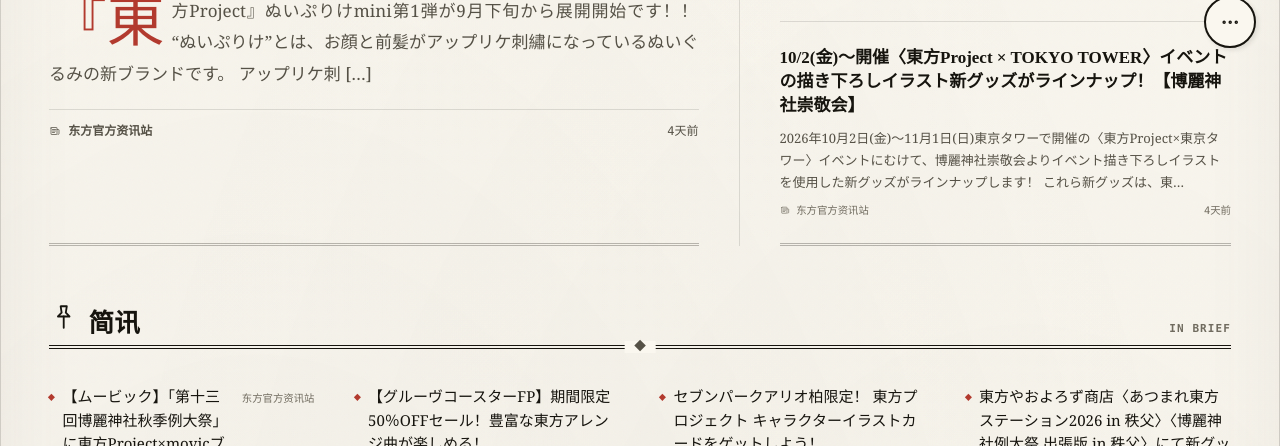
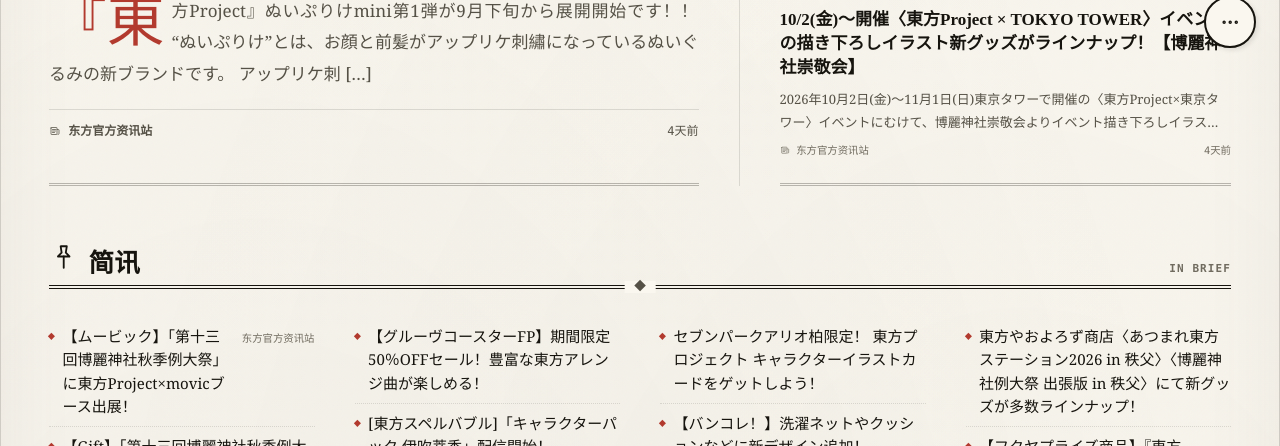
Before and after one commit to WuDuHuange/Gensokyo_Daily, a website: page index.html in a window 1280 px wide. Shown: the part 728-1174 px from the top of the page. Drawn offline with Linux system fonts and the light colour scheme; a web font is replaced by a local one.

Commit message:
收窄右栏要闻：栏底可见空隙 59px → 3px
Master 批「可以收窄」。头版左右两栏等高对齐后，左栏（一条稿）比右栏
（两条稿）矮，栏底留了一段肉眼可见的空隙。

先量清楚再动手（1440px）：
  rail 398 / lead 自然 339 → 栏底余量 99px，其中 40px 是卡片下内边距
  → 肉眼可见的空隙 59px
  feature#1 149 = 标题2行 + 摘要3行 + 元信息 + 间距
  feature#2 225 = 分隔49 + 标题3行 + 摘要3行 + 元信息 + 收尾27

改两处：
1) 右栏摘要按「行数」收窄，不按字数 —— 加 -webkit-line-clamp: 2。
   按字数截断（JS 的 truncate 110）在不同字符宽度下行数会漂移，
   右栏高度随之抖动；line-clamp 直接锁 2 行，高度稳定。
2) 条间分隔从 1.5rem/1.5rem 收到 1rem/1rem —— 右栏是次要位置，
   留白不该和头条平级。

实测结果：rail 342 / lead 自然 339 → 栏底余量 43px
（减掉 40px 卡片下内边距 = 肉眼可见空隙 3px），双线仍对齐 Δ=0。
页面总高 3738 → 3580px（−158）。

JS 的 truncate(110) 保留不动：DOM 里多留些正文对读屏与 SEO 有利，
视觉截断交给 CSS，两个机制不冲突。

回归：T0（reveal 48/48、控制台异常 0）· 结构 · 配色 · 图标 · 结构②+字体
· 工具坞窄屏 —— 六套全过。

```diff
--- a/css/input.css
+++ b/css/input.css
@@ -525,9 +525,12 @@
        看着像漏排。
 
        ⚠️ 代价：左栏只有一条稿、右栏两条，行高由右栏决定，
-       所以左栏底部会留一段余量。实测 2026-09-29：
+       所以较短那一栏底部会留一段余量。实测 2026-09-29：
          卡 398 / 正文块 299 / 余量 99（其中 40 是卡片自己的下内边距）
-       这段余量落在署名行与收尾双线之间 —— 报纸栏底留白，属可接受。
+         → 肉眼可见的空隙 59px，落在署名行与收尾双线之间。
+       2026-09-30 把右栏摘要 clamp 到 2 行、条间距收到 1rem 之后：
+         卡 342 / 正文块 299 / 余量 43 → 肉眼可见的空隙 3px，基本消掉。
+       这两栏的高度会随数据变，撑满机制保证双线始终对齐，余量大小则随内容浮动。
 
        ⚠️ 别想用 margin-top:auto 把署名行推到底。
        署名行 .lead-story__meta 是 .lead-story__body 的子元素，
@@ -545,9 +548,25 @@
 
   /* 右栏内部：要闻之间用细线分隔，最后一条用与头条同款的双线收尾，
      让两栏看起来是「各自闭合的一块」，而不是右边那条线跑到底没个交代。 */
+  /* 右栏要闻：摘要按「行数」收窄，不按字数。
+     ⚠️ 按字数截断（JS 里的 truncate 110）在不同字符宽度下行数会漂移，
+     右栏高度随之抖动；line-clamp 直接锁 2 行，高度稳定。
+     实测（2026-09-30，1440px）：
+       收窄前 rail 398 / lead 自然 339 → 栏底可见空隙 59px
+       收窄后 rail 342 / lead 自然 339 → 栏底可见空隙  3px
+     （「栏底余量」这个数含 40px 卡片下内边距，减掉才是肉眼看到的空隙） */
+  .front-grid__rail .feature-story__summary {
+    display: -webkit-box;
+    -webkit-box-orient: vertical;
+    -webkit-line-clamp: 2;
+    overflow: hidden;
+  }
+
+  /* 分隔从 1.5rem/1.5rem 收到 1rem/1rem —— 右栏是次要位置，
+     条间留白不该和头条平级 */
   .front-grid__rail .feature-story + .feature-story {
-    margin-top: 1.5rem;
-    padding-top: 1.5rem;
+    margin-top: 1rem;
+    padding-top: 1rem;
     border-top: 1px solid rgb(var(--c-ink) / .12);
   }
 
```
Also changed, not shown: css/output.css.
